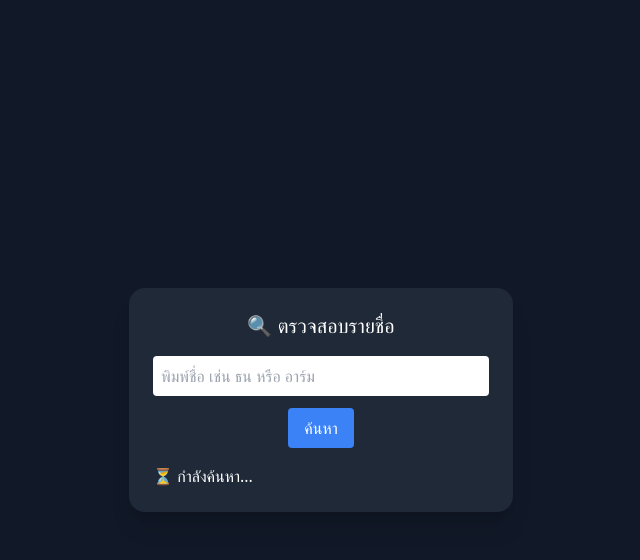
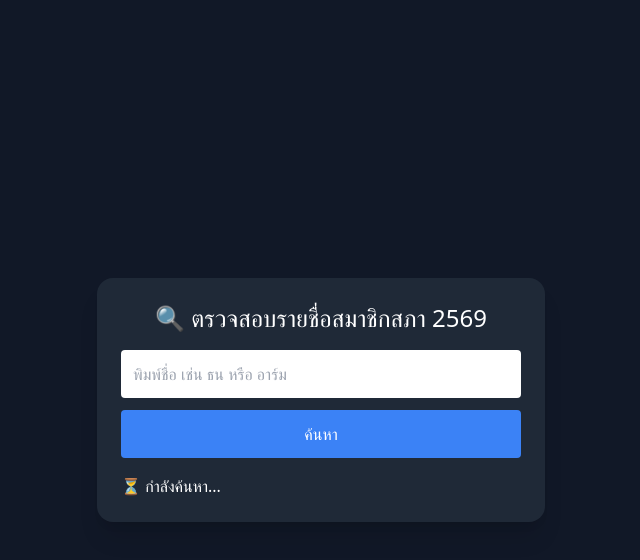
Before and after one commit to AmnatCud/CouncilMemberChecker, a plain HTML site: page index.html in a window 1280 px wide. Both pictures are taken after a click on the button "ค้นหา". Shown: the whole page, without its empty margins (319-959 px from the left). Drawn offline with nearby package versions, Linux system fonts and the light colour scheme; no server answers.

Commit message:
Update index.html

```diff
--- a/index.html
+++ b/index.html
@@ -2,26 +2,28 @@
 <html lang="th">
 <head>
 <meta charset="UTF-8">
-<title>ตรวจสอบรายชื่อสมาชิกสภา</title>
+<meta name="viewport" content="width=device-width, initial-scale=1.0">
+<title>ตรวจสอบรายชื่อ</title>
 <script src="https://cdn.tailwindcss.com"></script>
 </head>
 
-<body class="bg-gray-900 text-white flex items-center justify-center min-h-screen">
+<body class="bg-gray-900 text-white flex items-center justify-center min-h-screen px-4">
 
-<div class="bg-gray-800 p-6 rounded-2xl shadow-xl w-96 text-center">
+<div class="bg-gray-800 p-6 rounded-2xl shadow-xl w-full max-w-md text-center">
 
-<h1 class="text-xl mb-4">🔍 ตรวจสอบรายชื่อ</h1>
+<h1 class="text-xl md:text-2xl mb-4">🔍 ตรวจสอบรายชื่อสมาชิกสภา 2569</h1>
 
 <input id="name"
-       class="w-full p-2 mb-3 text-black rounded"
+       class="w-full p-3 mb-3 text-black rounded text-base"
        placeholder="พิมพ์ชื่อ เช่น ธน หรือ อาร์ม"
        onkeypress="if(event.key==='Enter') search()">
 
-<button onclick="search()" class="bg-blue-500 px-4 py-2 rounded hover:bg-blue-600">
+<button onclick="search()"
+        class="w-full bg-blue-500 px-4 py-3 rounded hover:bg-blue-600 text-base">
 ค้นหา
 </button>
 
-<div id="result" class="mt-4 text-left"></div>
+<div id="result" class="mt-4 text-left text-sm md:text-base"></div>
 
 </div>
 
@@ -43,7 +45,7 @@ async function search() {
     data.data.forEach(item => {
       html += `
         <div class="bg-gray-700 p-4 rounded mb-3">
-          <div class="text-lg font-bold">👤 ${item.name}</div>
+          <div class="font-bold text-base md:text-lg">👤 ${item.name}</div>
           <div>🏷️ ชื่อเล่น: ${item.nickname || "-"}</div>
           <div>🏫 ห้อง: ${item.room}</div>
           <div>🔢 เลขที่: ${item.number}</div>
```
